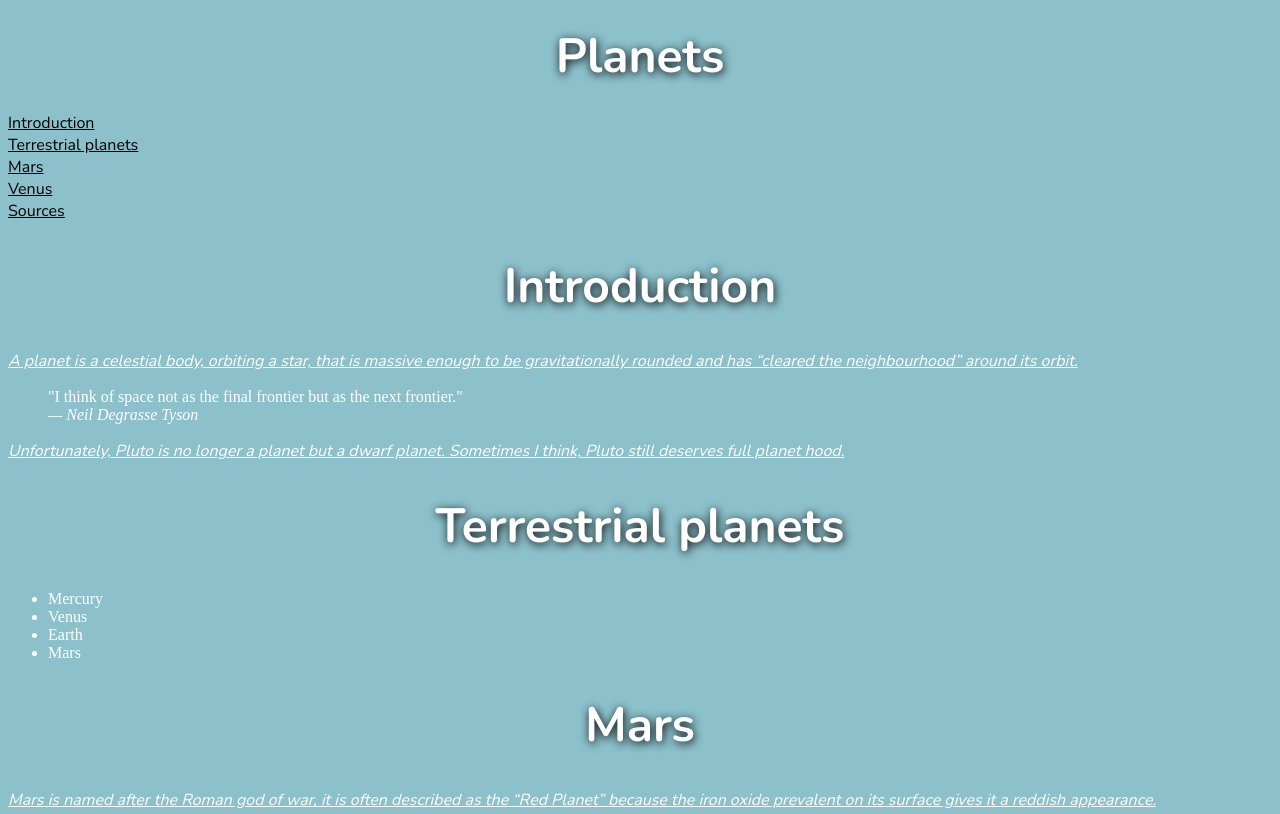
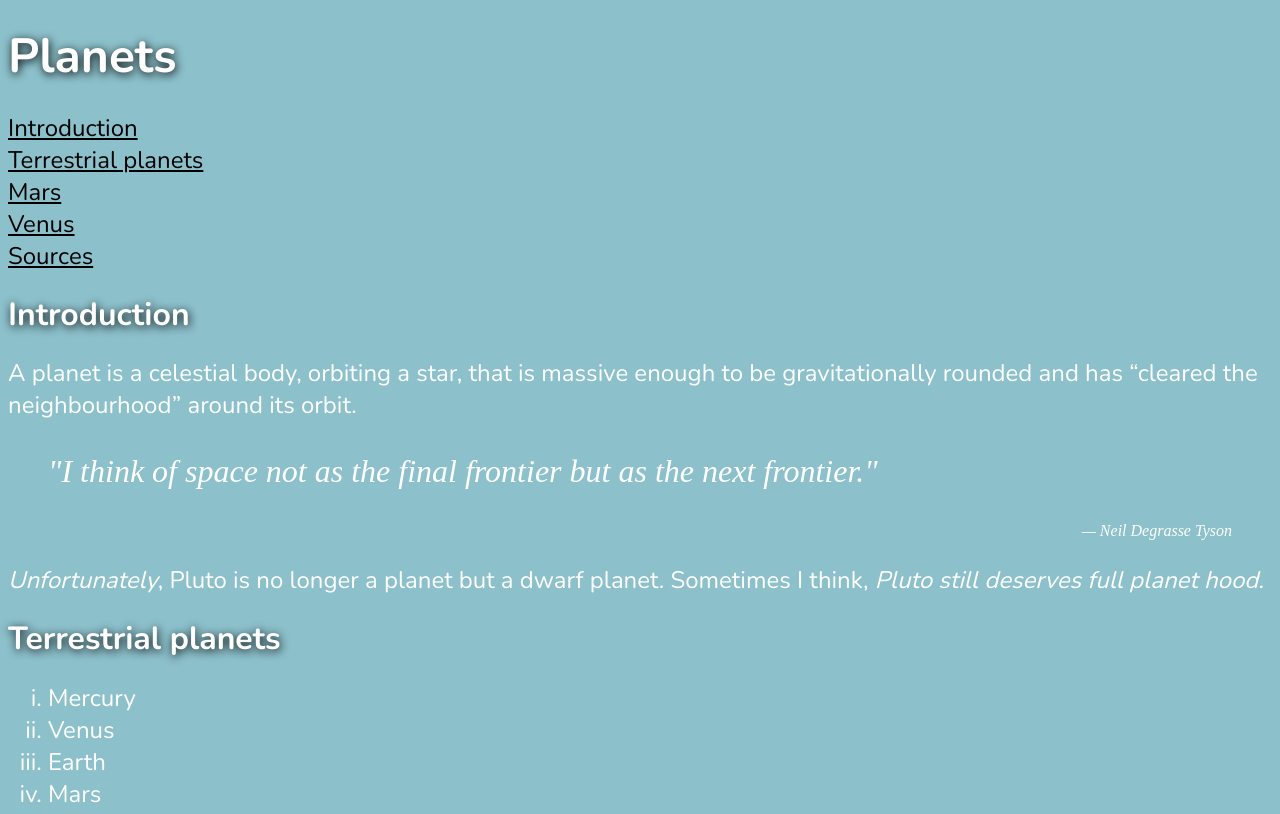
Before and after one commit to SarahTierney/dsn1674-assignment-3, a plain HTML site: page index.html in a window 1280 px wide. Shown: the top 814 px of the page. Drawn offline with nearby package versions, Linux system fonts and the light colour scheme.

Commit message:
Added CSS code for headers, body text and lists

```diff
--- a/css/main.css
+++ b/css/main.css
@@ -3,27 +3,83 @@ html {
   color: #fff;
 }
 
-h1, h2{
+h1 {
   color: #fff;
   font-weight: 700;
   font-size: 3rem;
-  text-align: center;
+  text-align: left;
   font-family: 'Nunito', sans-serif;
   line-height: 1;
   text-shadow: 1px +2px 10px black;
 
 }
 
+h2 {  color: #fff;
+  font-weight: 700;
+  font-size: 2rem;
+  text-align: left;
+  font-family: 'Nunito', sans-serif;
+  line-height: 1;
+  text-shadow: 1px +2px 10px black;
+}
+
+
 p {
   font-weight: 300;
+  font-size: 1.5rem;
+  font-family: 'Nunito', sans-serif;
+  font-style: normal; /*italic, normal*/
+}
+
+blockquote p {
+  font-weight: 300;
+  font-size: 2rem;
+  font-style: italic;
+  font-family: 'Slabo', serif;
+}
+
+figcaption {
+  font-weight: 200;
   font-size: 1rem;
   font-family: 'Nunito', sans-serif;
   font-style: italic; /*italic, normal*/
-  text-decoration: underline; /* left, centre, right, justify*/
+}
+
+footer {
+  font-weight: 100;
+  font-size: 1rem;
+  font-style: italic;
+  text-align: right;
+  font-family: 'Slabo', serif;
 }
 
 ol {
   font-weight: 300;
+  font-size: 1.5rem;
+  font-family: 'Nunito', sans-serif;
+  list-style-type: none; /* decimal, circle, lower-alpha, lower-roman, upper-alpha, uper-roman, square, disc, none */
+  padding: 0;
+}
+
+ul li{
+  font-weight: 300;
+  font-size: 1.5rem;
+  font-family: 'Nunito', sans-serif;
+  list-style-type: lower-roman; /* decimal, circle, lower-alpha, lower-roman, upper-alpha, uper-roman, square, disc, none */
+  padding: 0;v
+}
+
+dd {
+  font-weight: 300;
+  font-size: 1.5rem;
+  font-family: 'Nunito', sans-serif;
+  list-style-type: none; /* decimal, circle, lower-alpha, lower-roman, upper-alpha, uper-roman, square, disc, none */
+  padding: 0;
+}
+
+dt{
+  font-weight: 600;
+  font-size: 1.5rem;
   font-family: 'Nunito', sans-serif;
   list-style-type: none; /* decimal, circle, lower-alpha, lower-roman, upper-alpha, uper-roman, square, disc, none */
   padding: 0;
--- a/index.html
+++ b/index.html
@@ -6,28 +6,32 @@
     <title>Planets</title>
     <link href="css/main.css" rel="stylesheet">
     <link href='http://fonts.googleapis.com/css?family=Nunito:700,300,400' rel='stylesheet' type='text/css'>
+    <link href='http://fonts.googleapis.com/css?family=Slabo+27px' rel='stylesheet' type='text/css'>
   </head>
 
   <body>
 
     <h1>Planets</h1>
+
     <ol>
-  <a href><li>Introduction</li></a href>
-    <a href><li>Terrestrial planets</li></a href>
-    <a href><li>Mars</li></a href>
-    <a href><li>Venus</li></a href>
-    <a href><li>Sources</li></a href>
+      <a href="#"><li>Introduction</li></a>
+      <a href="#"><li>Terrestrial planets</li></a>
+      <a href="#"><li>Mars</li></a>
+      <a href="#"><li>Venus</li></a>
+      <a href="#"><li>Sources</li></a>
     </ol>
+
     <h2>Introduction</h2>
     <p>A planet is a celestial body, orbiting a star, that is massive enough to be gravitationally rounded and has
       <q>cleared the neighbourhood</q> around its orbit.</p>
+
       <blockquote>
-  "I think of space not as the final frontier but as the next frontier."
-  <footer><cite>&mdash; Neil Degrasse Tyson</cite></footer>
+        <p>"I think of space not as the final frontier but as the next frontier."</p>
+        <footer><cite>— Neil Degrasse Tyson</cite></footer>
       </blockquote>
 
-<p>Unfortunately, Pluto is no longer a planet but a dwarf planet. Sometimes I think, Pluto still deserves full
-  planet hood.</p>
+      <p><i>Unfortunately</i>, Pluto is no longer a planet but a dwarf planet. Sometimes I think, <i>Pluto still deserves full
+        planet hood.</i></p>
 
         <h2>Terrestrial planets</h2>
         <ul>
@@ -69,5 +73,5 @@
             </dl>
 
             <h2>Sources</h2>
-      <a href=https://en.wikipedia.org/wiki/Mars>https://en.wikipedia.org/wiki/Mars</a>
+            <p><a href=https://en.wikipedia.org/wiki/Mars>https://en.wikipedia.org/wiki/Mars</a></p>
             <p><a href=https://en.wikipedia.org/wiki/Venus>https://en.wikipedia.org/wiki/Venus</a></p>
```
Lines whose indentation alone changed are shown as unchanged.
